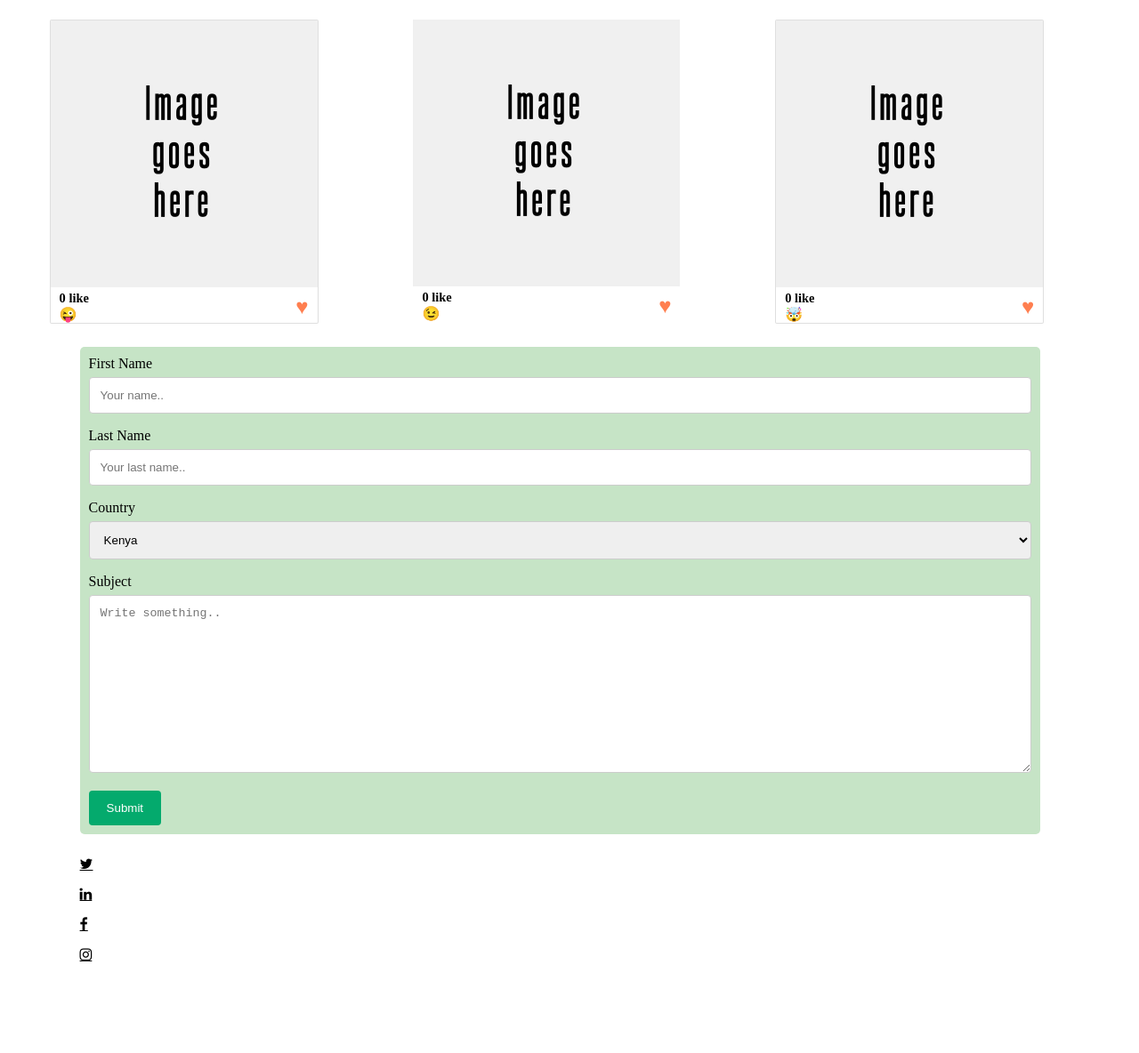
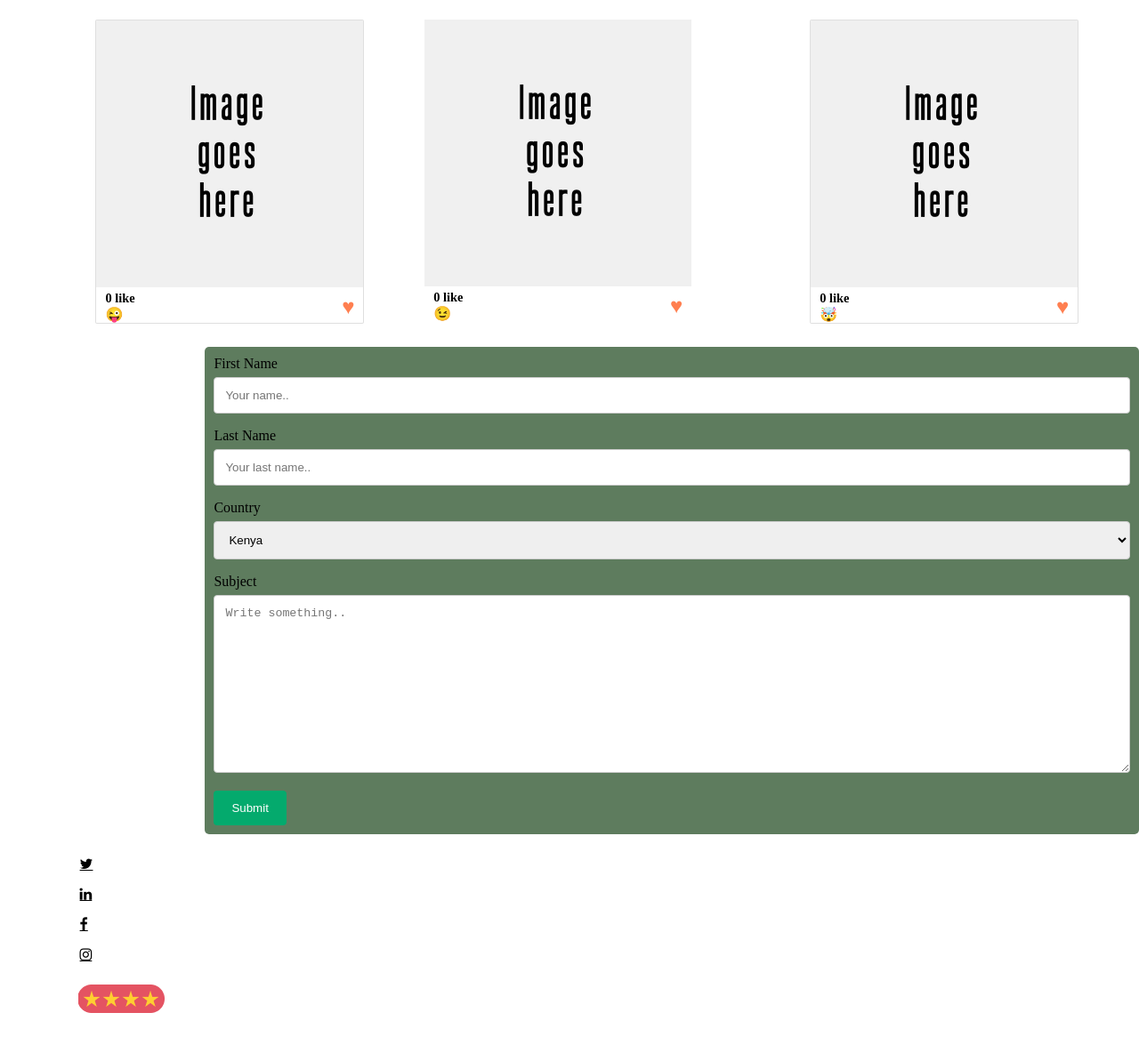
Before and after one commit to GacheruIan/test-, a plain HTML site: page index.html in a window 1280 px wide. Shown: the part 436-1620 px from the top of the page at 89% size. After the commit the page ends 1579 px from the top, so only its background shows below. Drawn offline with Linux system fonts and the light colour scheme; no server answers; a web font is replaced by a local one.

Commit message:
style mid-section

```diff
--- a/assets/css/style.css
+++ b/assets/css/style.css
@@ -7,11 +7,12 @@
   overflow:scroll;
 }
 
+
 .main-section{
     display: flex;
     flex-direction: row;
 }
-.container {
+.containerUp {
   display: inline-block;
   cursor: pointer;
   margin-left: 7%;
@@ -135,7 +136,7 @@
 }
 
 #bottom-img{
-  margin-top: 9.5%;
+  margin-top: 2%;
   margin-left: 6.9%;
 
 }
@@ -145,7 +146,7 @@
  flex-direction: row;
  justify-content: space-evenly;
  margin-top: 2%;
- margin-left: -4%;
+ margin-left: -2%;
 }
 .image-section1{
   display: flex;
@@ -158,6 +159,8 @@
   width: 100%;
   display: flex;
   justify-content: center;
+  margin-left: 5%;
+
 }
 
 .image-card {
@@ -235,12 +238,17 @@
 
 /* When moving the mouse over the submit button, add a darker green color */
 input[type=submit]:hover {
-  background-color: #45a049;
+  background-color: green;
 }
 
 /* Add a background color and some padding around the form */
 .container {
   border-radius: 5px;
-  background-color: rgb(198, 228, 198);
+  background-color: rgb(94, 124, 94);
   padding: 10px;
+  display: inline-block;
+  cursor: pointer;
+  margin-left: 18%;
+  margin-top: 2%;
+
 }
```
